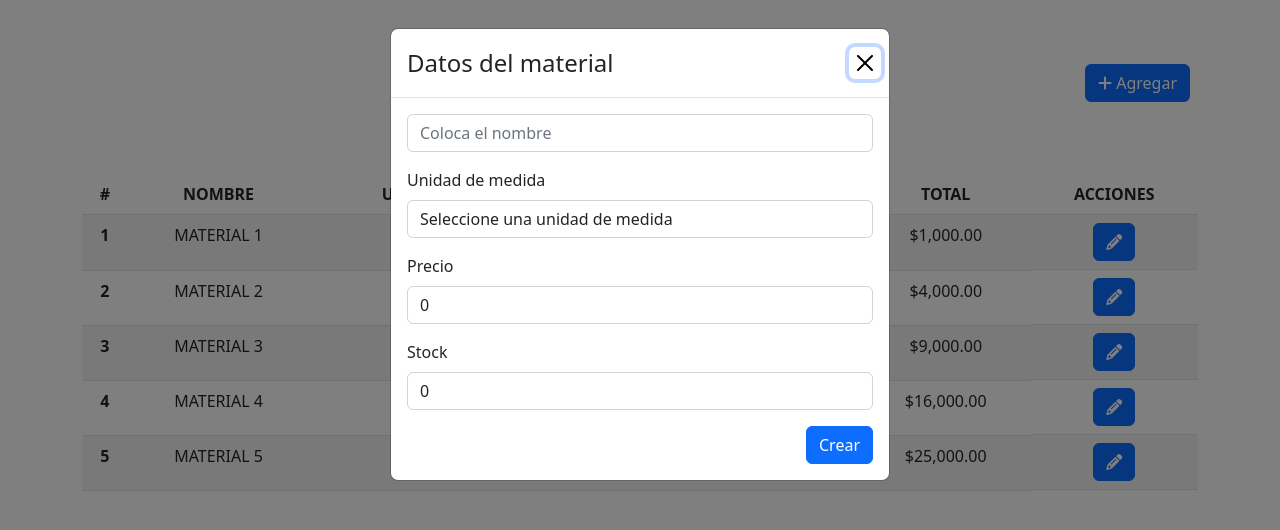
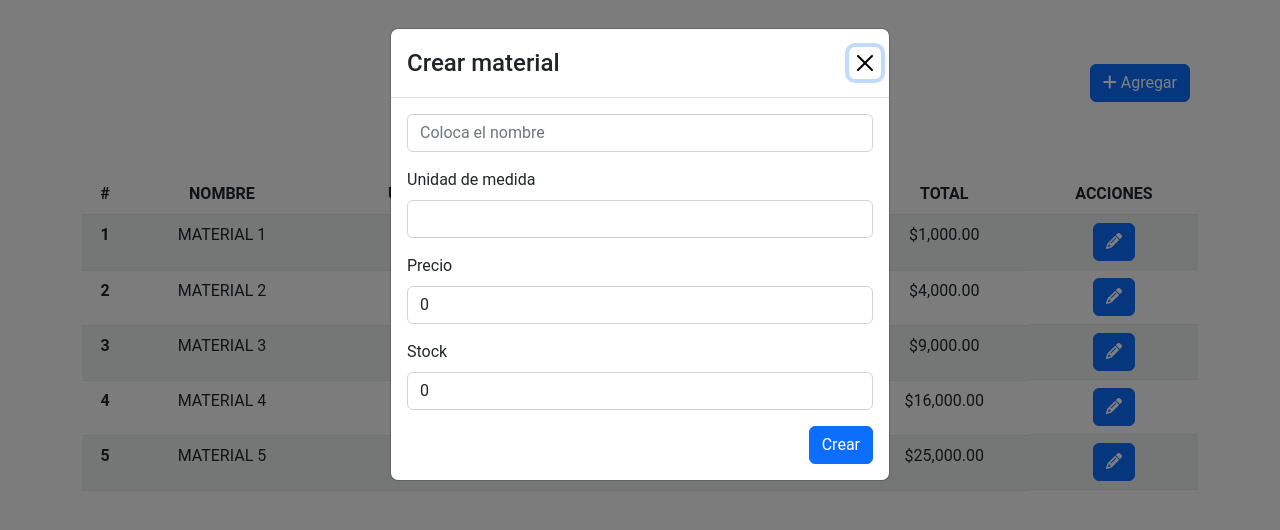
Before and after one commit to nightmare28899/CRUDcementeraAzul, an Angular app: page / in a window 1280 px wide. Both pictures are taken after a click on the button "Agregar". Shown: the top 530 px of the page. Built offline with nearby package versions, Linux system fonts and the light colour scheme.

Commit message:
edit function finish

```diff
--- a/src/app/components/home/home.component.html
+++ b/src/app/components/home/home.component.html
@@ -1,11 +1,11 @@
 <!-- Modal Add -->
 <ng-template #content let-modal>
     <div class="modal-header">
-        <h4 class="modal-title">Datos del material</h4>
+        <h4 class="modal-title">{{ updateMaterial ? "Editar material" : "Crear material" }}</h4>
         <button type="button" class="btn-close" aria-label="Close" (click)="modal.dismiss('Cross click')"></button>
     </div>
     <div class="modal-body">
-        <form [formGroup]="uploadForm" (ngSubmit)="submit()">
+        <form [formGroup]="uploadForm" (ngSubmit)="updateMaterial ? update() : submit()">
             <div class="mb-3">
                 <input type="text" [(ngModel)]="name" formControlName="name" class="form-control"
                     placeholder="Coloca el nombre" id="Name" aria-describedby="Name" autocomplete="off">
@@ -30,7 +30,7 @@
                 <input type="number" min="0" class="form-control" id="stock" formControlName="stock"
                     [(ngModel)]="stock">
             </div>
-            <button type="submit" class="btn btn-primary float-end" data-bs-dismiss="modal">Crear</button>
+            <button type="submit" class="btn btn-primary float-end" data-bs-dismiss="modal">{{ updateMaterial ? "Actualizar" : "Crear"  }}</button>
         </form>
     </div>
     <!-- <div class="modal-footer">
@@ -39,7 +39,6 @@
 </ng-template>
 
 <!-- Modal Delete -->
-
 <ng-template #deleteContent let-modal>
     <div class="modal-header">
         <h4 class="modal-title">Eliminar material</h4>
@@ -62,7 +61,7 @@
 
 <div class="container">
     <div class="float-end my-5 py-3">
-        <button class="btn btn-primary mb-2 me-2" (click)="openVerticallyCentered(content)">
+        <button class="btn btn-primary mb-2 me-2" (click)="openVerticallyCentered(content, 'create', null)">
             <i class="fa fa-plus" aria-hidden="true"></i> Agregar
         </button>
     </div>
@@ -97,7 +96,7 @@
 
                 <td class="d-flex justify-content-evenly">
                     <div>
-                        <button class="btn btn-primary" title="Editar" (click)="editMaterial(material)">
+                        <button class="btn btn-primary" title="Editar" (click)="openVerticallyCentered(content, 'edit', material)">
                             <i class="fa fa-pencil" aria-hidden="true"></i>
                         </button>
                     </div>
--- a/src/app/components/home/home.component.ts
+++ b/src/app/components/home/home.component.ts
@@ -100,6 +100,7 @@ export class HomeComponent {
   total: number = 0;
   materialName: string = '';
   materialId: number = 0;
+  updateMaterial: boolean = false;
 
   constructor(private serv: ServiceService, private modalService: NgbModal) {
     this.uploadForm = new FormGroup({
@@ -125,17 +126,52 @@ export class HomeComponent {
     return unit?.value;
   }
 
-  openVerticallyCentered(content: any) {
-    this.modalService.open(content);
+  openVerticallyCentered(content: any, type: string, material: any) {
+    if (type == 'create') {
+      this.unit_measurement = 12;
+      this.modalService.open(content);
+      this.updateMaterial = false;
+      this.name = '';
+      this.unit_measurement = 0;
+      this.price = 0;
+      this.stock = 0;
+      this.total = 0;
+    } else if ('edit') {
+      this.modalService.open(content);
+      this.uploadForm.setValue({
+        id: material.id,
+        name: material.name,
+        unit_measurement: material.unit_measurement,
+        price: material.price,
+        stock: material.stock,
+        total: material.total,
+      });
+
+      this.name = material.name;
+      this.unit_measurement = material.unit_measurement;
+      this.price = material.price;
+      this.stock = material.stock;
+      this.total = material.total;
+
+      this.updateMaterial = true;
+    }
   }
 
   submit() {
-    if (this.uploadForm.value.name != '' && this.uploadForm.value.price != 0 && this.uploadForm.value.unit_measurement != 0) {
+    if (
+      this.uploadForm.value.name != '' &&
+      this.uploadForm.value.price != 0 &&
+      this.uploadForm.value.unit_measurement != 0
+    ) {
       this.total = this.price * this.stock;
       this.uploadForm.value.id = this.materialArray.length + 1;
       this.uploadForm.value.total = this.total;
       this.materialArray.push(this.uploadForm.value);
       localStorage.setItem('materials', JSON.stringify(this.materialArray));
+
+      if (this.uploadForm.value.stock == 0) {
+        this.serv.toast('stock');
+      }
 
       this.serv.toast('created');
       this.uploadForm.reset();
@@ -143,6 +179,25 @@ export class HomeComponent {
     } else {
       this.serv.toast('error');
     }
+  }
+
+  update() {
+    this.total = this.price * this.stock;
+    this.uploadForm.value.total = this.total;
+    this.uploadForm.value.name = this.name;
+    this.uploadForm.value.unit_measurement = this.unit_measurement;
+    this.uploadForm.value.price = this.price;
+    this.uploadForm.value.stock = this.stock;
+
+    const updateData = this.materialArray.findIndex(
+      (x) => x.id == this.uploadForm.value.id
+    );
+
+    this.materialArray[updateData] = this.uploadForm.value;
+
+    localStorage.setItem('materials', JSON.stringify(this.materialArray));
+    this.serv.toast('updated');
+    this.modalService.dismissAll();
   }
 
   editMaterial(material: Material) {
--- a/src/app/service/service.service.ts
+++ b/src/app/service/service.service.ts
@@ -14,6 +14,8 @@ export class ServiceService {
       this.toastr.info('¡Material updated successfully!', 'Updated');
     } else if (type == 'deleted') {
       this.toastr.warning('¡Material deleted successfully!', 'Deleted');
+    } else if (type == 'stock') {
+      this.toastr.warning('¡Stock is empty!', 'Warning');
     } else {
       this.toastr.error('Please fill all the fields', 'Error');
     }
--- a/src/index.html
+++ b/src/index.html
@@ -7,7 +7,7 @@
   <meta name="viewport" content="width=device-width, initial-scale=1">
   <link rel="icon" type="image/x-icon" href="favicon.ico">
 </head>
-<body>
+<body class="bg-light">
   <app-root></app-root>
   <script src="https://kit.fontawesome.com/c35e85c3bd.js" crossorigin="anonymous"></script>
 </body>
--- a/src/styles.css
+++ b/src/styles.css
@@ -1,2 +1,10 @@
 /* You can add global styles to this file, and also import other style files */
 @import "~bootstrap/dist/css/bootstrap.css";
+
+body {
+    font-family: 'Roboto', sans-serif;
+    font-size: 16px;
+    font-weight: 400;
+    line-height: 1.5;
+    color: #212529;
+}
```
